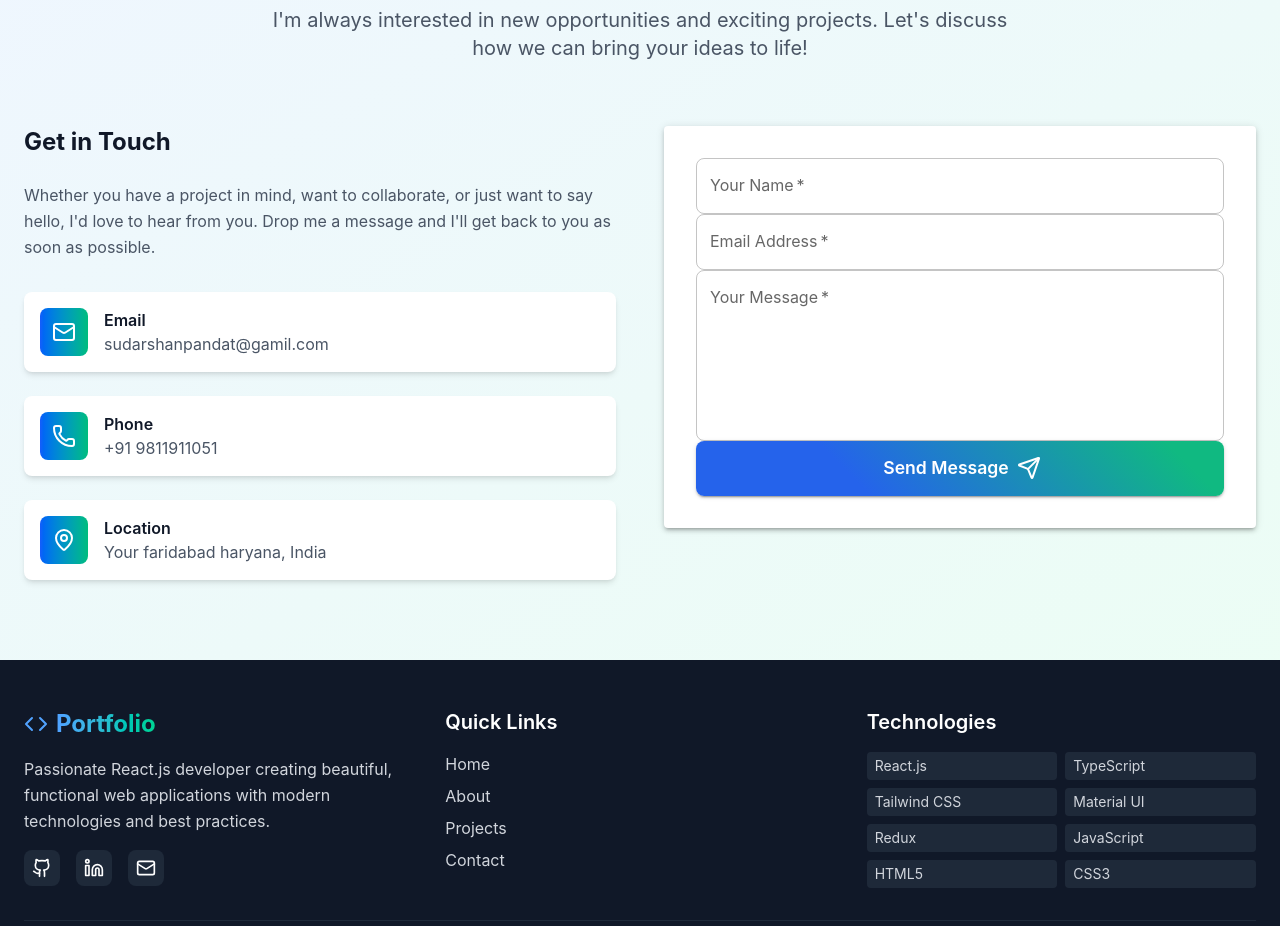
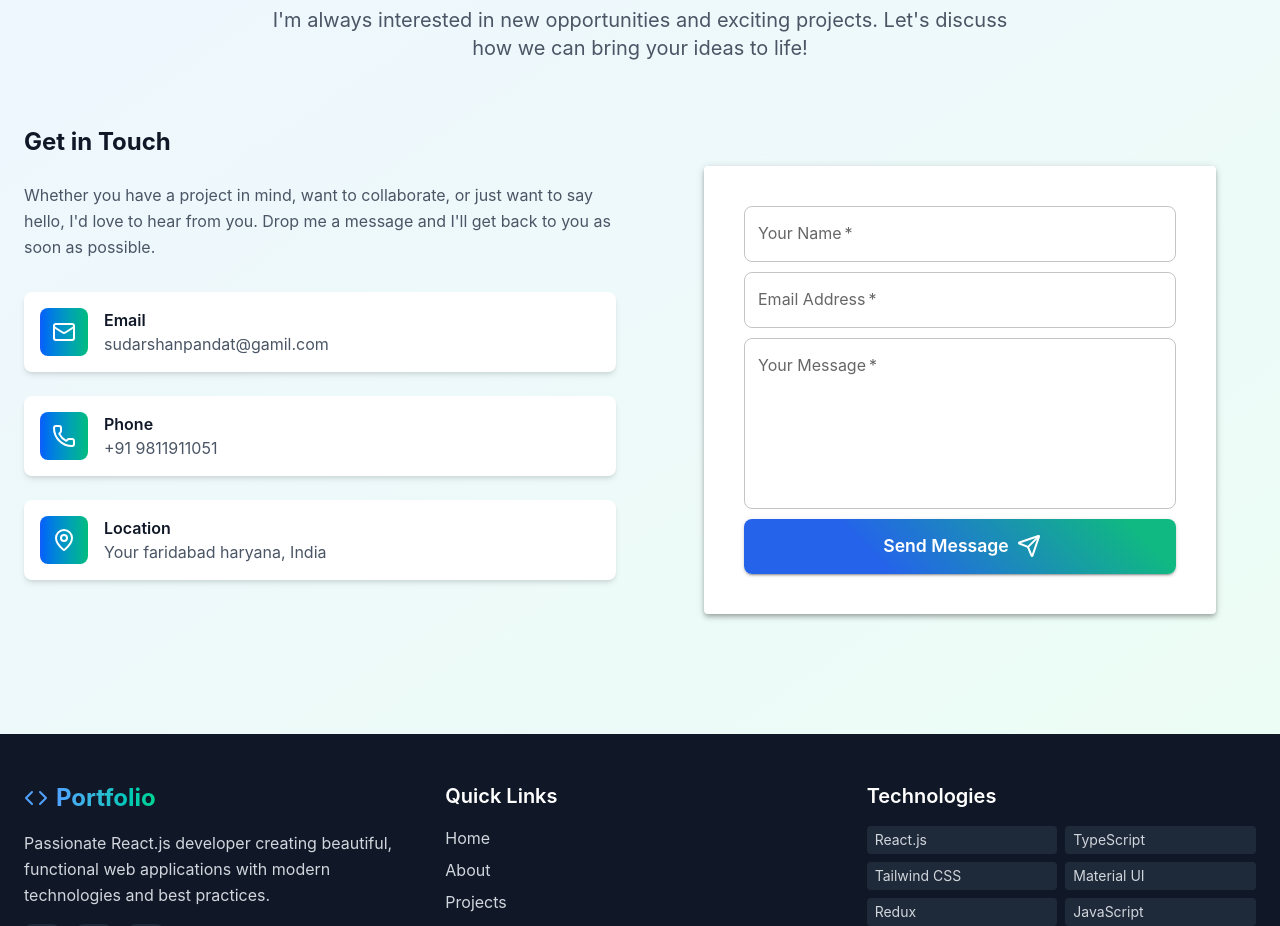
Before and after one commit to sudarshan1pass/portfolio, a React (Vite) app: page / in a window 1280 px wide. Shown: the part 3840-4766 px from the top of the page. Built offline with nearby package versions, Linux system fonts and the light colour scheme.

Commit message:
Update Paper component elevation and styling

```diff
--- a/src/components/Contact.tsx
+++ b/src/components/Contact.tsx
@@ -112,12 +112,13 @@ const Contact = () => {
             transition={{ duration: 0.8 }}
             viewport={{ once: true }}
           >
-            <Paper elevation={3} className="p-8 rounded-xl">
+            <Paper elevation={4} className="p-10 m-10  rounded-xl">
               <form onSubmit={handleSubmit} className="space-y-6">
                 <TextField
                   fullWidth
                   label="Your Name"
                   name="name"
+                  sx={{mb:"10px"}}
                   value={formData.name}
                   onChange={handleChange}
                   required
@@ -128,6 +129,7 @@ const Contact = () => {
                   label="Email Address"
                   name="email"
                   type="email"
+                   sx={{mb:"10px"}}
                   value={formData.email}
                   onChange={handleChange}
                   required
@@ -138,6 +140,7 @@ const Contact = () => {
                   label="Your Message"
                   name="message"
                   multiline
+                   sx={{mb:"10px"}}
                   rows={6}
                   value={formData.message}
                   onChange={handleChange}
```
